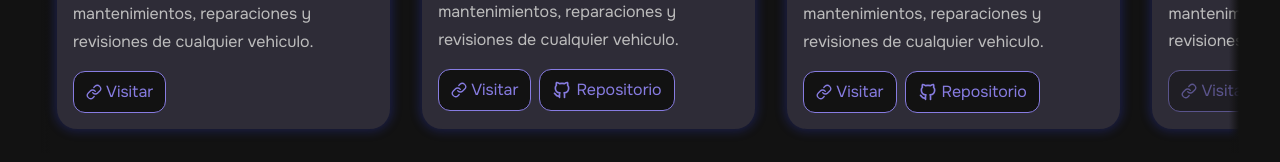
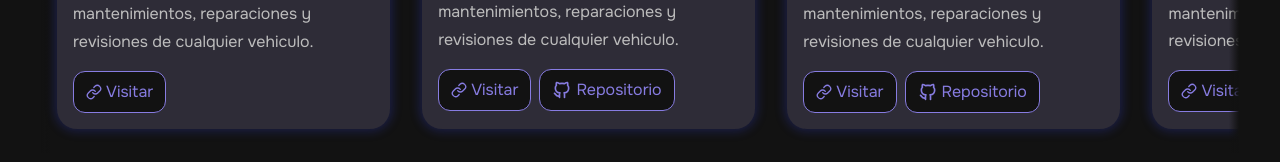
Before and after one commit to gonzalo-plaza/portfolio, a Next.js app: page / in a window 1280 px wide. Shown: the part 2321-2483 px from the top of the page. Built offline with nearby package versions, Linux system fonts and the light colour scheme.

Commit message:
Button: Improve disabled styles approach

```diff
--- a/src/styles/components/atoms/button.module.scss
+++ b/src/styles/components/atoms/button.module.scss
@@ -15,8 +15,7 @@
   line-height: 1.5;
 
   &.isDisabled {
-    opacity: 0.5;
-    cursor: not-allowed;
+    pointer-events: none;
   }
 
   @include breakpoint-down("lg") {
@@ -45,3 +44,8 @@
     }
   }
 }
+
+.disabled {
+  cursor: not-allowed;
+  opacity: 0.5;
+}
```
